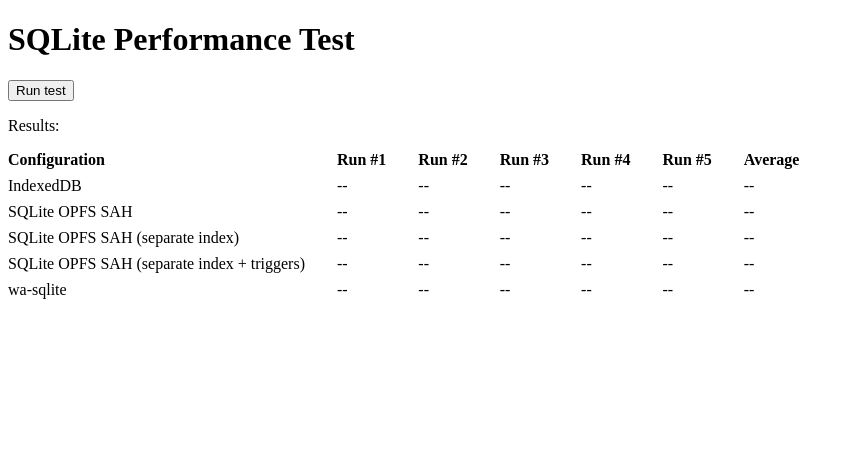
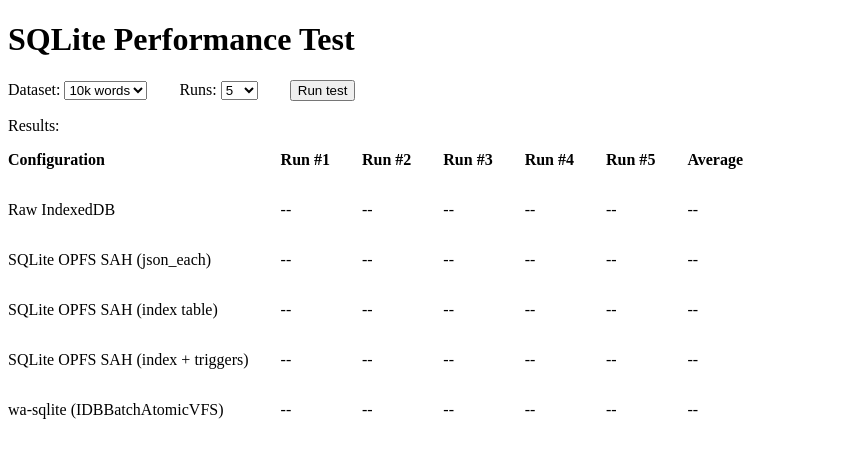
Before and after one commit to birchill/sqlite-test, a Svelte app: page / in a window 1280 px wide. Shown: the top 458 px of the page, without its empty margins (0-854 px from the left). Built offline with nearby package versions, Linux system fonts and the light colour scheme.

Commit message:
feat: make test parameters configurable

```diff
--- a/src/App.svelte
+++ b/src/App.svelte
@@ -6,39 +6,78 @@
   import RunTime from './RunTime.svelte';
 
   const inProgress = Symbol('in progress');
-  const runs = 5;
   const testConfigurations = {
-    IndexedDB: (source: string) =>
+    'Raw IndexedDB': (source: string) =>
       runIdb({
         batchSize: 2000,
         source: new URL(source, document.location.toString()),
       }),
-    'SQLite OPFS SAH': (source: string) =>
+    'SQLite OPFS SAH (json_each)': (source: string) =>
       runSqlite({
         batchSize: 2000,
         source: new URL(source, document.location.toString()),
       }),
-    'SQLite OPFS SAH (separate index)': (source: string) =>
+    'SQLite OPFS SAH (index table)': (source: string) =>
       runSqlite({
         batchSize: 2000,
         separateIndex: true,
         source: new URL(source, document.location.toString()),
       }),
-    'SQLite OPFS SAH (separate index + triggers)': (source: string) =>
+    'SQLite OPFS SAH (index + triggers)': (source: string) =>
       runSqlite({
         batchSize: 2000,
         separateIndex: true,
         source: new URL(source, document.location.toString()),
         useTriggers: true,
       }),
-    'wa-sqlite': (source: string) =>
+    'wa-sqlite (IDBBatchAtomicVFS)': (source: string) =>
       runWaSqlite({
         batchSize: 2000,
         source: new URL(source, document.location.toString()),
       }),
   };
 
+  //
+  // Dataset
+  //
+
+  const dataSets = {
+    '10k words': '/data/2.0.191-10k.jsonl',
+    '30k words': '/data/2.0.191-30k.jsonl',
+  };
+  let dataset: keyof typeof dataSets = '10k words';
+
+  // Seems like Svelte still doesn't like TypeScript:
+  //
+  // https://www.reddit.com/r/sveltejs/comments/12pc8rk/typescript_in_inline_event_handlers_in_svelte/
+  // https://www.reddit.com/r/sveltejs/comments/t474yo/better_way_to_specify_types_for_eventhandlers/
+  const onChangeDataset = (
+    event: Event & { currentTarget: EventTarget & HTMLSelectElement }
+  ) => {
+    dataset = (event.target as HTMLSelectElement)
+      .value as keyof typeof dataSets;
+  };
+
+  //
+  // Runs
+  //
+
+  let runs = 5;
+  const onChangeRuns = (
+    event: Event & { currentTarget: EventTarget & HTMLSelectElement }
+  ) => {
+    runs = parseInt((event.target as HTMLSelectElement).value, 10);
+  };
+
+  //
+  // Running
+  //
+
   let running = false;
+
+  //
+  // Results
+  //
 
   let results = Object.fromEntries(
     Object.keys(testConfigurations).map((key) => [
@@ -46,6 +85,7 @@
       Array(runs + 1).fill(null),
     ])
   );
+  let resultRuns = 5;
 
   async function runTests() {
     results = Object.fromEntries(
@@ -54,6 +94,7 @@
         Array(runs + 1).fill(null),
       ])
     );
+    resultRuns = runs;
 
     let baseline = null;
     for (const [name, test] of Object.entries(testConfigurations)) {
@@ -63,7 +104,7 @@
 
       for (let i = 0; i < runs; i++) {
         results[name]![i] = inProgress;
-        const result = await test('/data/2.0.191-10k.jsonl');
+        const result = await test(dataSets[dataset]!);
 
         const insert = { dur: result.insertDur, diffMs: 0, diffPercent: 0 };
         if (name !== baseline) {
@@ -113,6 +154,25 @@
   }
 </script>
 
+<div class="controls">
+  <div>
+    <label for="dataset">Dataset:</label>
+    <select id="dataset" value={dataset} on:change={onChangeDataset}>
+      {#each Object.keys(dataSets) as key}
+        <option value={key}>{key}</option>
+      {/each}
+    </select>
+  </div>
+
+  <div>
+    <label for="runs">Runs:</label>
+    <select id="runs" value={runs} on:change={onChangeRuns}>
+      {#each Array.from({ length: 10 }, (_, i) => i + 1) as index}
+        <option value={index}>{index}</option>
+      {/each}
+    </select>
+  </div>
+
   <button
     disabled={running}
     on:click={() => {
@@ -126,15 +186,16 @@
       });
     }}>Run test</button
   >
+</div>
 
 <p>Results:</p>
 
 <div
   class="results-table"
-  style={`grid-template-columns: auto repeat(${runs + 0}, 1fr) auto;`}
+  style={`grid-template-columns: auto repeat(${resultRuns + 0}, 1fr) auto;`}
 >
   <div class="heading">Configuration</div>
-  {#each Array.from({ length: runs }, (_, i) => i + 1) as index}
+  {#each Array.from({ length: resultRuns }, (_, i) => i + 1) as index}
     <div class="heading">Run #{index}</div>
   {/each}
   <div class="heading">Average</div>
@@ -160,9 +221,15 @@
 </div>
 
 <style>
+  .controls {
+    display: flex;
+    gap: 2rem;
+    align-items: center;
+  }
+
   .results-table {
     display: inline-grid;
-    gap: 0.5rem 2rem;
+    gap: 2rem;
   }
 
   .results-table .heading {
```
Lines whose indentation alone changed are shown as unchanged.
